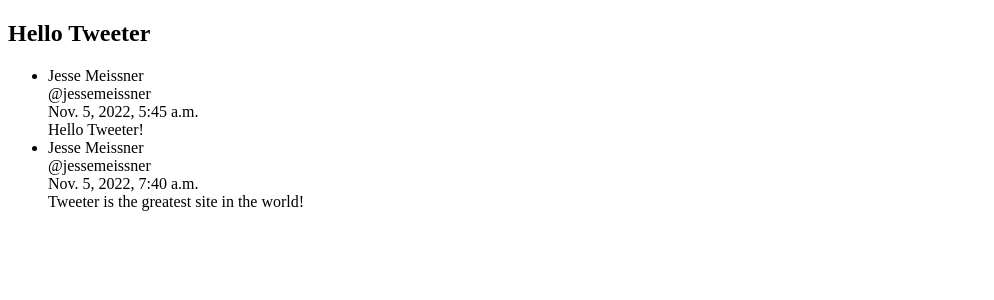
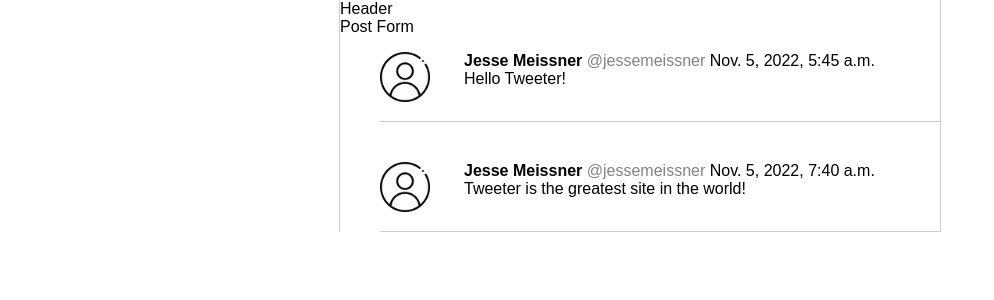
Before and after one commit to JesseMeissner/twitter-clone, a Django app: page / in a window 1280 px wide. Shown: the top 300 px of the page, without its empty margins (0-994 px from the left). Run offline with Django 4.2, Linux system fonts and the light colour scheme; data comes from the database, SQL or seed files in the repository; both versions use the stored data as it was after the commit.

Commit message:
Added a dummy profile pic and lots of styling to posts

```diff
--- /dev/null
+++ b/twitter_clone/static/css/style.css
@@ -0,0 +1,44 @@
+/*
+Common
+*************/
+
+body {
+    max-width: 600px;
+    height: 100%;
+    margin: 0 auto;
+    border-left: 1px solid #ccc;
+    border-right: 1px solid #ccc;
+    font-family: Arial, Helvetica, sans-serif;
+}
+
+/*
+Home
+*************/
+
+.posts li {
+    display: flex;
+    flex-direction: row;
+    margin-bottom: 40px;
+    padding-bottom: 15px;
+    border-bottom: 1px solid #ccc;
+}
+
+.posts li .profile_pic {
+    flex-basis: 15%;
+}
+
+.posts li .profile_pic img {
+    width: 50px;
+}
+
+.posts li .name_body {
+    flex-basis: 85%;
+}
+
+.posts li .name_body .name_time .name {
+    font-weight: bold;
+}
+
+.posts li .name_body .name_time .username {
+    color: rgb(132, 131, 131);
+}
--- a/twitter_clone/templates/base.html
+++ b/twitter_clone/templates/base.html
@@ -5,6 +5,8 @@
     <meta http-equiv="X-UA-Compatible" content="IE=edge">
     <meta name="viewport" content="width=device-width, initial-scale=1.0">
     <title>Tweeter</title>
+    {% load static %}
+    <link href="{% static 'css/style.css' %}" rel="stylesheet">
 </head>
 <body>
     {% block content %} {{ content }} {% endblock %}
--- a/twitter_clone/templates/home.html
+++ b/twitter_clone/templates/home.html
@@ -1,24 +1,33 @@
 {% extends 'base.html' %}
+{% load static %}
 {% block content %}
 
 <section class="content">
 
-    <h2>Hello Tweeter</h2>
-
-    <section class="post_form">
+    <section class="header_post_form">
+        <section class="header">Header</section>
+        <section class="post_form">Post Form</section>
+    </section>
 
         <section class="posts">
             <ul>
                 {% for post in posts %}
-                <li>{{ post.name }} <br>
-                    <span>@</span>{{ post.username }} <br>
-                    {{ post.created_at }} <br>
-                    {{ post.body }} <br>
+                <li>
+                    <div class="profile_pic">
+                        <img src="{% static 'img/user.png' %}">
+                    </div>
+                    <div class="name_body">
+                        <div class="name_time">
+                            <span class="name"> {{ post.name }} </span>
+                            <span class="username"> <span>@</span>{{ post.username }} </span>
+                            <span class="datetime"> {{ post.created_at }} <br> </span>
+                        </div>
+                        <div class="body"> {{ post.body }} <br> </div>
+                    </div>
                 </li>
                 {% endfor %}
             </ul>
         </section>
-    </section>
 </section>
 
 {% endblock %}
--- a/twitter_clone/twitter_clone/settings.py
+++ b/twitter_clone/twitter_clone/settings.py
@@ -112,6 +112,10 @@
 
 STATIC_URL = "static/"
 
+STATICFILES_DIRS = [
+    BASE_DIR / 'static'
+]
+
 # Default primary key field type
 # https://docs.djangoproject.com/en/4.1/ref/settings/#default-auto-field
 
```
Also changed, not shown: twitter_clone/db.sqlite3, twitter_clone/static/img/user.png (added).
